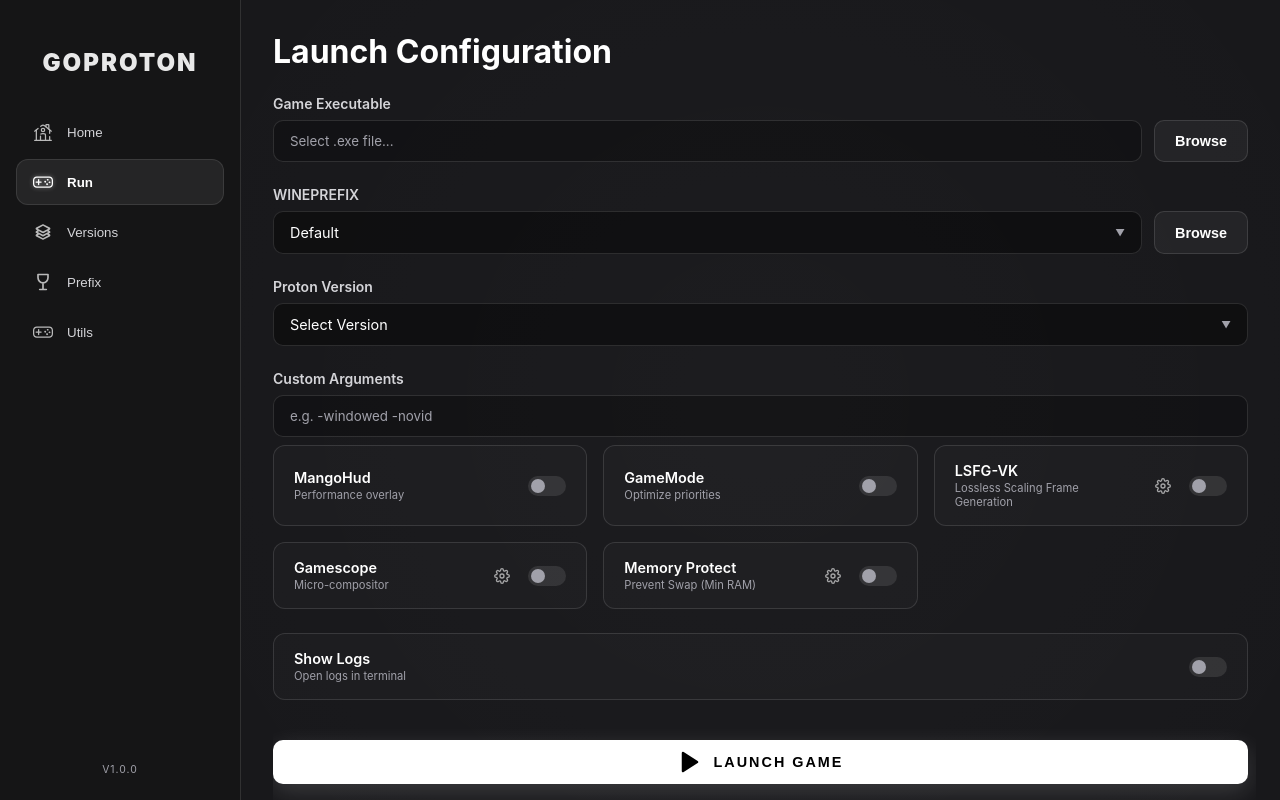
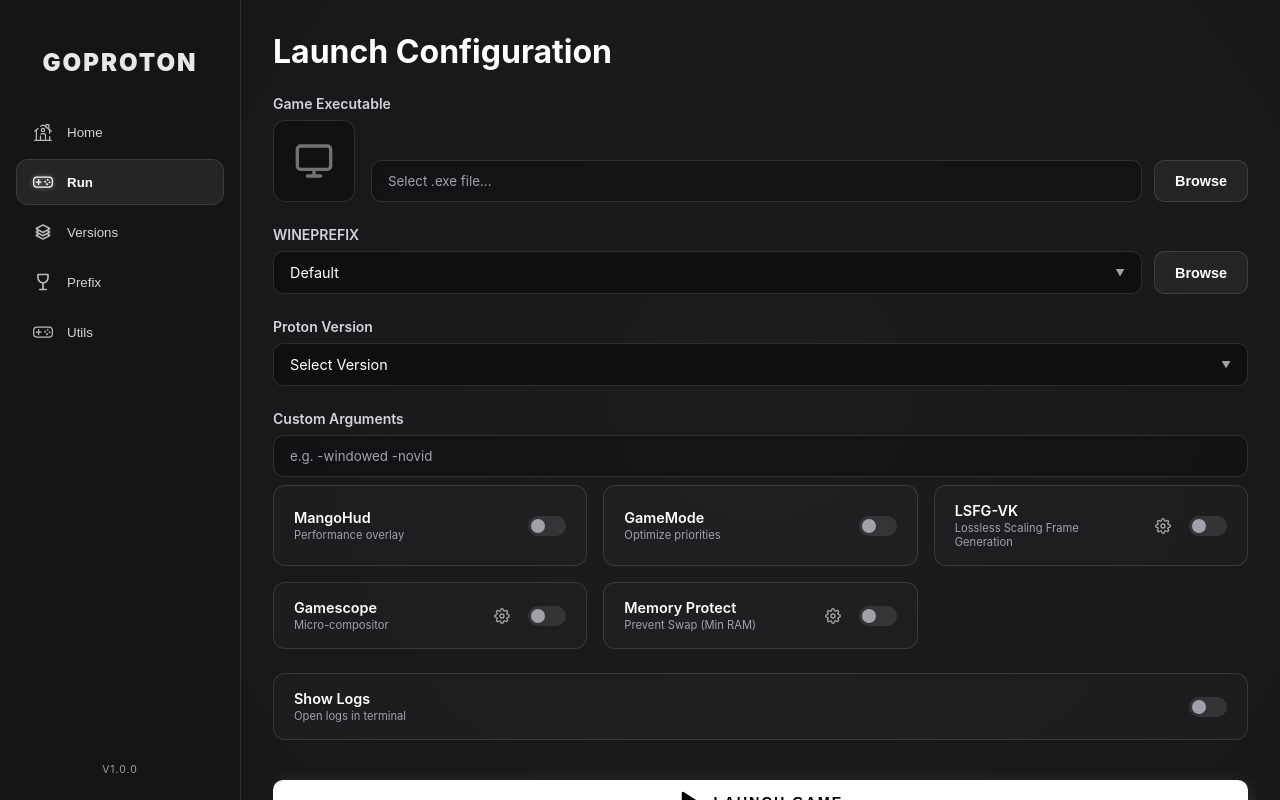
Before and after one commit to AzPepoze/goproton, a Svelte app in the folder ui/frontend/: page / in a window 1280 px wide. Both pictures are taken after a click on the button "Run". Built offline with nearby package versions, Linux system fonts and the light colour scheme.

Commit message:
fix: icon not show

```diff
--- a/ui/frontend/src/pages/Run.svelte
+++ b/ui/frontend/src/pages/Run.svelte
@@ -23,6 +23,9 @@
 	import { runState } from "../stores/runState";
 	import { get } from "svelte/store";
 
+	// Component State
+	let mounted = false;
+
 	// Game Selection
 	let gamePath = "";
 	let gameIcon = "";
@@ -44,6 +47,7 @@
 	let showValidationModal = false;
 	let missingToolsList: string[] = [];
 	let systemStatus: launcher.SystemToolsStatus = { hasGamescope: false, hasMangoHud: false, hasGameMode: false };
+	let iconLoadFailed = false;
 
 	// Config
 	let options: launcher.LaunchOptions = {
@@ -140,7 +144,14 @@
 				gamePath = initialPath;
 				options.GamePath = initialPath;
 				const icon = await GetExeIcon(initialPath);
-				if (icon) gameIcon = icon;
+				if (icon) {
+					gameIcon = icon;
+				} else {
+					iconLoadFailed = true;
+					notifications.info(
+						"Could not extract icon. Please install 'icoutils' or 'icoextract' to display game icons.",
+					);
+				}
 				await loadConfigForGame(initialPath);
 			}
 
@@ -170,10 +181,13 @@
 			console.error("Failed to initialize:", err);
 		} finally {
 			isLoadingProton = false;
+			mounted = true;
 		}
 	});
 
-	$: runState.set({ gamePath, gameIcon, prefixPath, selectedPrefixName, selectedProton, options });
+	$: if (mounted) {
+		runState.set({ gamePath, gameIcon, prefixPath, selectedPrefixName, selectedProton, options });
+	}
 
 	async function handlePrefixChange(name: string) {
 		if (name !== "Custom...") {
@@ -189,12 +203,22 @@
 			if (path) {
 				gamePath = path;
 				options.GamePath = path;
+				iconLoadFailed = false;
 				const icon = await GetExeIcon(path);
-				if (icon) gameIcon = icon;
+				if (icon) {
+					gameIcon = icon;
+				} else {
+					gameIcon = "";
+					iconLoadFailed = true;
+					notifications.info(
+						"Could not extract icon. Please install 'icoutils' or 'icoextract' to display game icons.",
+					);
+				}
 				await loadConfigForGame(path);
 			}
 		} catch (err) {
-			console.error(err);
+			console.error("Error loading game:", err);
+			iconLoadFailed = true;
 		}
 	}
 
@@ -265,15 +289,45 @@
 	</div>
 
 	<div class="form-container">
-		{#if gameIcon}
+		<div class="form-group game-exe-group">
+			<label for="gameExe">Game Executable</label>
+			<div class="game-exe-wrapper">
 				<div class="game-icon-display">
-				<img src={gameIcon} alt="Game Icon" class="game-icon" />
+					{#if gameIcon && !iconLoadFailed}
+						<img
+							src={gameIcon}
+							alt="Game Icon"
+							class="game-icon"
+							on:load={() => {
+								console.log("Icon loaded successfully");
+								iconLoadFailed = false;
+							}}
+							on:error={(e) => {
+								console.error("Icon failed to load:", e);
+								iconLoadFailed = true;
+							}}
+						/>
+					{:else}
+						<div class="game-icon-placeholder">
+							<svg
+								xmlns="http://www.w3.org/2000/svg"
+								width="32"
+								height="32"
+								viewBox="0 0 24 24"
+								fill="none"
+								stroke="currentColor"
+								stroke-width="2"
+								stroke-linecap="round"
+								stroke-linejoin="round"
+							>
+								<rect x="2" y="3" width="20" height="14" rx="2" ry="2"></rect>
+								<line x1="8" y1="21" x2="16" y2="21"></line>
+								<line x1="12" y1="17" x2="12" y2="21"></line>
+							</svg>
 						</div>
 					{/if}
-
-		<div class="form-group">
-			<label for="gameExe">Game Executable</label>
-			<div class="input-group">
+				</div>
+				<div class="input-group game-exe-input-group">
 					<input
 						id="gameExe"
 						type="text"
@@ -282,6 +336,7 @@
 						class="input"
 					/>
 					<button on:click={handleBrowseGame} class="btn">Browse</button>
+				</div>
 			</div>
 		</div>
 
@@ -374,16 +429,46 @@
 		overflow-y: auto;
 		padding-right: 8px;
 	}
+	.game-exe-group {
+		.game-exe-wrapper {
+			display: flex;
+			gap: 16px;
+			align-items: flex-end;
+		}
+		.game-exe-input-group {
+			flex: 1;
+			flex-direction: row;
+		}
+	}
 	.game-icon-display {
 		display: flex;
+		align-items: center;
 		justify-content: center;
-		margin-bottom: 12px;
+		width: 80px;
+		height: 80px;
+		border-radius: 12px;
+		background: rgba(0, 0, 0, 0.3);
+		border: 1px solid var(--glass-border);
+		flex-shrink: 0;
 		.game-icon {
-			width: 64px;
-			height: 64px;
+			width: 100%;
+			height: 100%;
 			border-radius: 12px;
-			box-shadow: 0 4px 12px rgba(0, 0, 0, 0.3);
 			object-fit: contain;
+			padding: 4px;
+		}
+		.game-icon-placeholder {
+			width: 100%;
+			height: 100%;
+			display: flex;
+			align-items: center;
+			justify-content: center;
+			color: var(--text-muted);
+			svg {
+				width: 40px;
+				height: 40px;
+				opacity: 0.5;
+			}
 		}
 	}
 	.form-group label {
```
Also changed, not shown: 1 other file (tests, documents, lock files or other folders). Lines whose indentation alone changed are shown as unchanged.
